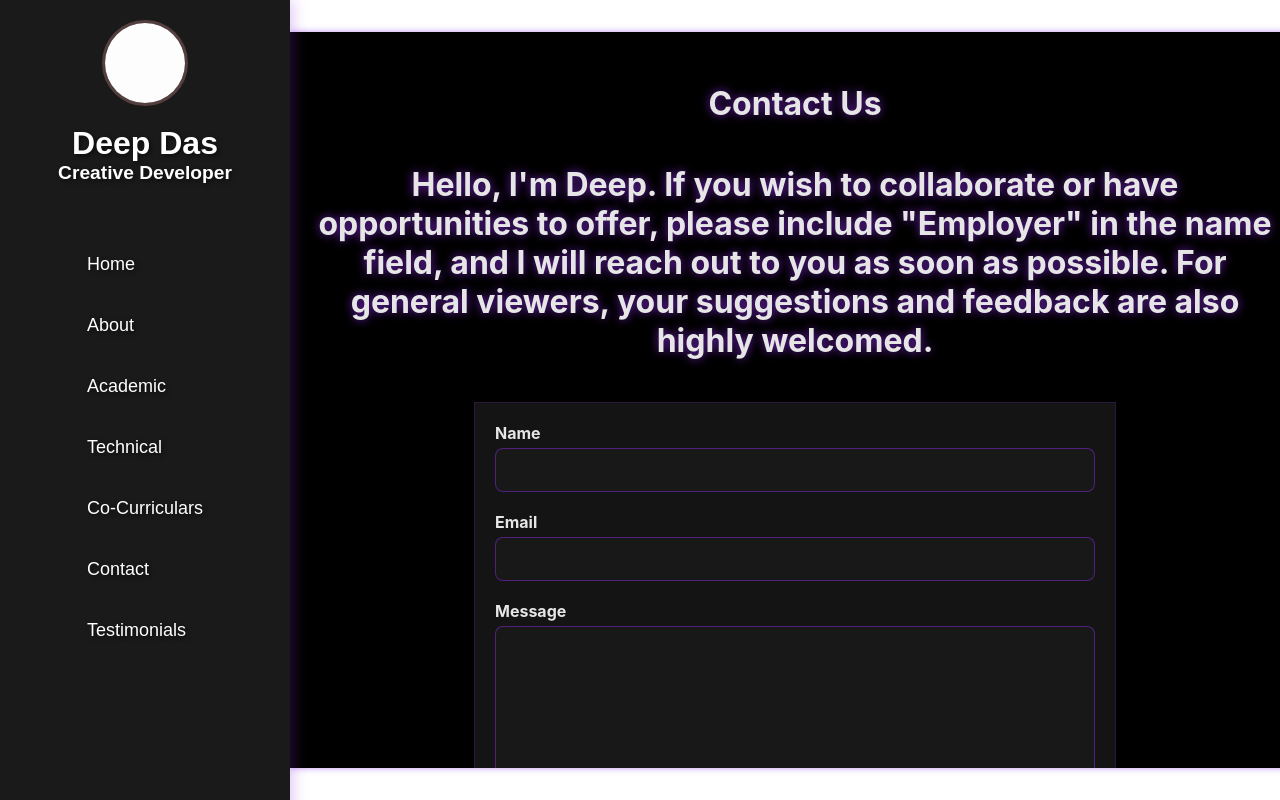
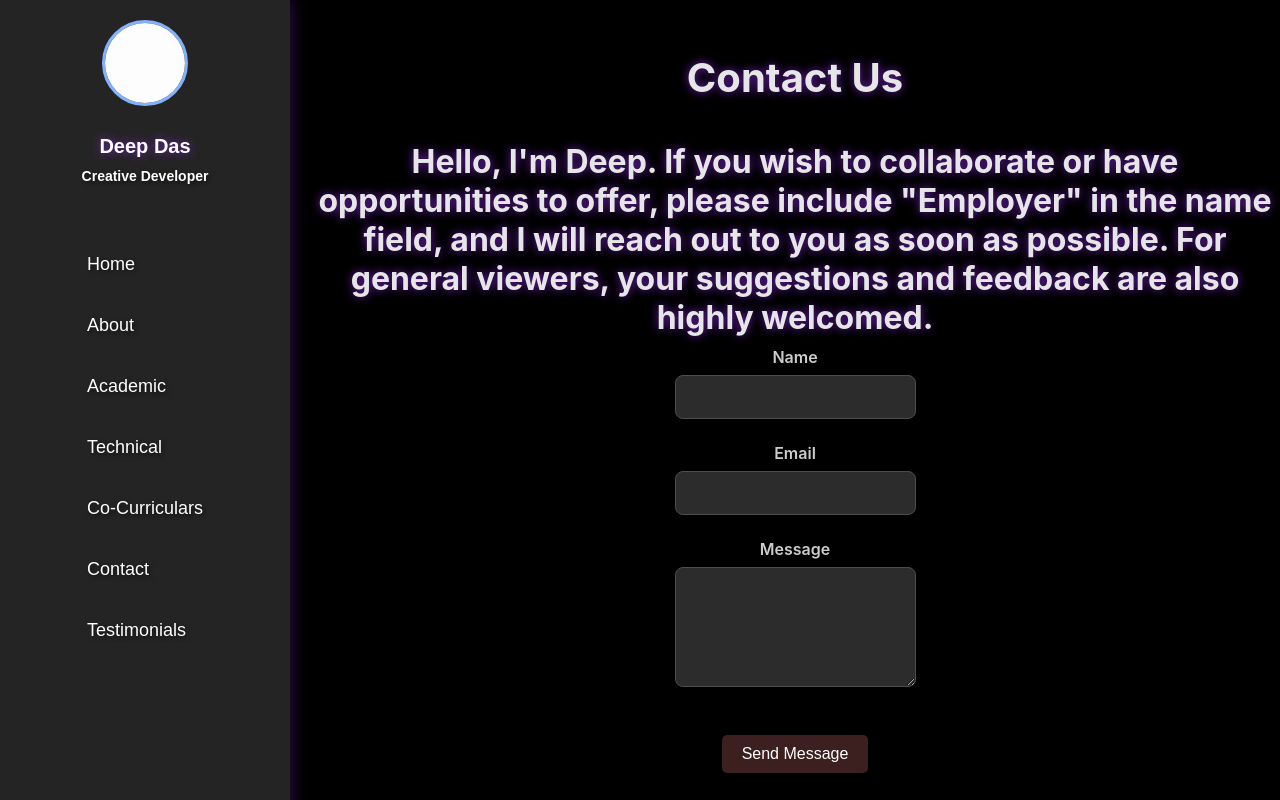
Before and after one commit to THE-DEEPDAS/Portfolio-Website, a React (Create React App) app: page /contact in a window 1280 px wide. Built offline with nearby package versions, Linux system fonts and the light colour scheme.

Commit message:
finalise colour of sidebar and apply it to hamburger, make contact page scrollable and remove white outline in mobile view

```diff
--- a/src/components/Contact.css
+++ b/src/components/Contact.css
@@ -1,3 +1,7 @@
+html{
+  scroll-behavior: smooth;
+}
+/* Keyframes for Glow and Fade-in effects */
 @keyframes glow {
   0% {
     box-shadow: 0 0 5px rgba(138, 43, 226, 0.5);
@@ -29,144 +33,117 @@ body {
   overflow-x: hidden;
 }
 
+/* Contact Page Styling */
 .contact-page {
   width: calc(100% - 270px);
-  margin-left: 270px; /* Adjust this if needed */
-  margin-top: 0px;
-  margin-bottom: 0px;
-  padding: 2rem; /* Adjust padding as needed */
+  margin-left: 270px;
+  margin-top: 0; /* Set to 0 to remove top margin */
+  padding: 2rem 20px; /* Adjust padding as needed */
   background: black;
-  box-shadow: none; /* Adjust or remove this if needed */
+  box-shadow: none;
   animation: glow 3s infinite, fadeIn 1s ease-out;
-  overflow-y: auto;
-  height: calc(100vh - 4rem);
+  /* overflow-y: auto; */
+  scroll-behavior: smooth;
+  min-height: 100vh; /* Full viewport height */
   display: flex;
   flex-direction: column;
   justify-content: flex-start;
   align-items: center;
   text-align: center;
   box-sizing: border-box;
-  margin-top: 0; /* Set to 0 to remove any top margin */
-  padding: 20px; /* Add padding as needed */
-  background-color: black; /* Dark background */
-  color: #ffffff; /* White text */
-  flex: 1; /* Allow it to grow and fill the space */
 }
 
-.contact-page form {
-  width: 100%;
-  max-width: 600px;
-  margin: 2rem auto 0;
-  background: rgba(26, 26, 26, 0.8);
+/* Sidebar Styling - Complementary color
+.sidebar {
+  width: 250px;
+  height: 100vh;
+  background-color: #00695c;
   padding: 20px;
-  border-radius: 0; /* Removed border-radius */
-  box-shadow: none; /* Adjust or remove this if needed */
-  backdrop-filter: blur(5px);
-  border: 1px solid rgba(138, 43, 226, 0.2);
-  animation: fadeIn 0.5s ease-out;
+  color: #e0e0e0;
+  display: flex;
+  flex-direction: column;
+  align-items: center;
+  box-shadow: 2px 0 15px rgba(26, 26, 26, 0.3);
+  font-family: 'Poppins', sans-serif;
+  position: fixed;
+  top: 0;
+  left: 0;
+  overflow-y: auto;
+  z-index: 1000;
+} */
+
+/* Profile section in Sidebar */
+.profile {
+  text-align: center;
+  margin-bottom: 40px;
 }
 
-.contact-page h1 {
-  margin: 2rem 0;
-  font-size: 2.5rem;
-  font-weight: bold;
-  color: #e6e6e6;
-  width: 100%;
-  max-width: 800px;
-  text-shadow: 0 0 10px rgba(138, 43, 226, 0.8);
-  text-align: center;
-  font-size: 2rem;
-  text-shadow: 0 0 10px rgba(138, 43, 226, 0.8); /* Glowing effect */
+.profile-pic {
+  border-radius: 50%;
+  width: 80px;
+  height: 80px;
+  margin-bottom: 15px;
+  border: 3px solid #82b1ff; /* Light Blue for contrast */
+  transition: all 0.3s ease;
 }
 
-.contact-page .form-group {
-  margin-bottom: 20px;
-  text-align: left;
+.profile-pic:hover {
+  transform: scale(1.1);
+  box-shadow: 0 0 20px rgba(138, 43, 226, 0.8);
 }
 
-.contact-page .form-group label {
-  display: block;
-  margin-bottom: 5px;
-  font-weight: bold;
-  color: #e6e6e6;
-}
-
-.contact-page .form-group input,
-.contact-page .form-group textarea {
-  width: 100%;
-  padding: 12px;
-  border: 1px solid rgba(138, 43, 226, 0.5);
-  border-radius: 8px;
-  font-size: 1rem;
-  background-color: rgba(26, 26, 26, 0.8);
-  color: #cccccc;
-  transition: all 0.3s ease;
-  box-sizing: border-box;
-}
-
-.contact-page .form-group input:focus,
-.contact-page .form-group textarea:focus {
-  border-color: #9b59b6;
-  box-shadow: 0 0 10px rgba(155, 89, 182, 0.8);
-  outline: none;
-}
-
-.contact-page .form-group textarea {
-  height: 150px;
-  resize: vertical;
-}
-
-.contact-page button {
-  background: #8e44ad;
-  color: white;
-  border: none;
-  padding: 12px 20px;
-  border-radius: 8px;
-  cursor: pointer;
-  font-size: 1rem;
-  transition: all 0.3s ease;
-  box-shadow: 0 0 15px rgba(138, 43, 226, 0.5);
-}
-
-.contact-page button:hover {
-  background: #9b59b6;
-  transform: translateY(-2px);
-  box-shadow: 0 0 25px rgba(138, 43, 226, 0.8);
-}
-
-.contact-page button:active {
-  transform: translateY(0);
-  box-shadow: 0 0 10px rgba(138, 43, 226, 0.5);
-}
-
-h2 {
-  color: #e6e6e6;
-  margin-left: 0;
+/* Sidebar heading */
+.sidebar h2 {
+  font-size: 20px;
+  color: #ffffff;
+  margin: 10px 0;
   text-shadow: 0 0 10px rgba(138, 43, 226, 0.8);
 }
 
-p {
-  text-align: center;
-  font-size: 1.2rem;
-  margin: 20px 0; /* Add margin for spacing */
+/* Sidebar text */
+.sidebar p {
+  color: #ffffff;
+  font-size: 14px;
 }
 
+/* Sidebar navigation */
+nav ul {
+  list-style: none;
+  padding: 0;
+  width: 100%;
+}
+
+nav ul li {
+  margin: 20px 0;
+}
+
+nav ul li a {
+  color: white;
+  text-decoration: none;
+  font-size: 18px;
+  padding: 10px;
+  display: block;
+  text-align: left;
+  border-radius: 8px;
+  transition: all 0.3s ease;
+  text-shadow: 2px 2px 4px rgba(0, 0, 0, 0.5);
+  position: relative;
+  overflow: hidden;
+}
+
+nav ul li a:hover {
+  background-color: #ba31b4;
+  color: #ffffff;
+}
+
+/* Responsive Design Adjustments */
 @media screen and (max-width: 1024px) {
   .contact-page {
     margin-left: 0;
     width: 100%;
     padding: 1rem;
-    border-radius: 0; /* Ensure no rounding on smaller screens */
     height: auto;
     min-height: calc(100vh - 2rem);
-  }
-
-  .contact-page h1 {
-    font-size: 2rem;
-  }
-
-  .contact-page form {
-    padding: 15px;
   }
 }
 
@@ -198,3 +175,24 @@ p {
     font-size: 1.6rem;
   }
 }
+/* Make the main content scrollable */
+.main-content {
+  overflow-y: auto;
+  max-height: 100vh; /* Ensure the height doesn't exceed the viewport */
+  padding: 20px; /* Add padding to avoid cutting content */
+}
+
+/* Ensure form elements do not get cut off */
+.form-container {
+  display: flex;
+  flex-direction: column;
+  align-items: center;
+  justify-content: space-around; /* Adjust spacing */
+  padding: 10px; /* Provide space around elements */
+}
+
+input, textarea {
+  width: 100%; /* Allow inputs to expand fully */
+  max-width: 100%;
+  box-sizing: border-box; /* Ensure padding doesn't cause overflow */
+}
--- a/src/components/Sidebar.css
+++ b/src/components/Sidebar.css
@@ -1,7 +1,7 @@
 .sidebar {
     width: 250px;
     height: 100vh;
-    background-color: #153E75; /* Match hamburger menu background */
+    background-color: rgb(37, 36, 36) !important; /* Match hamburger menu background */
     padding: 20px;
     color: #e0e0e0;
     display: flex;
```
